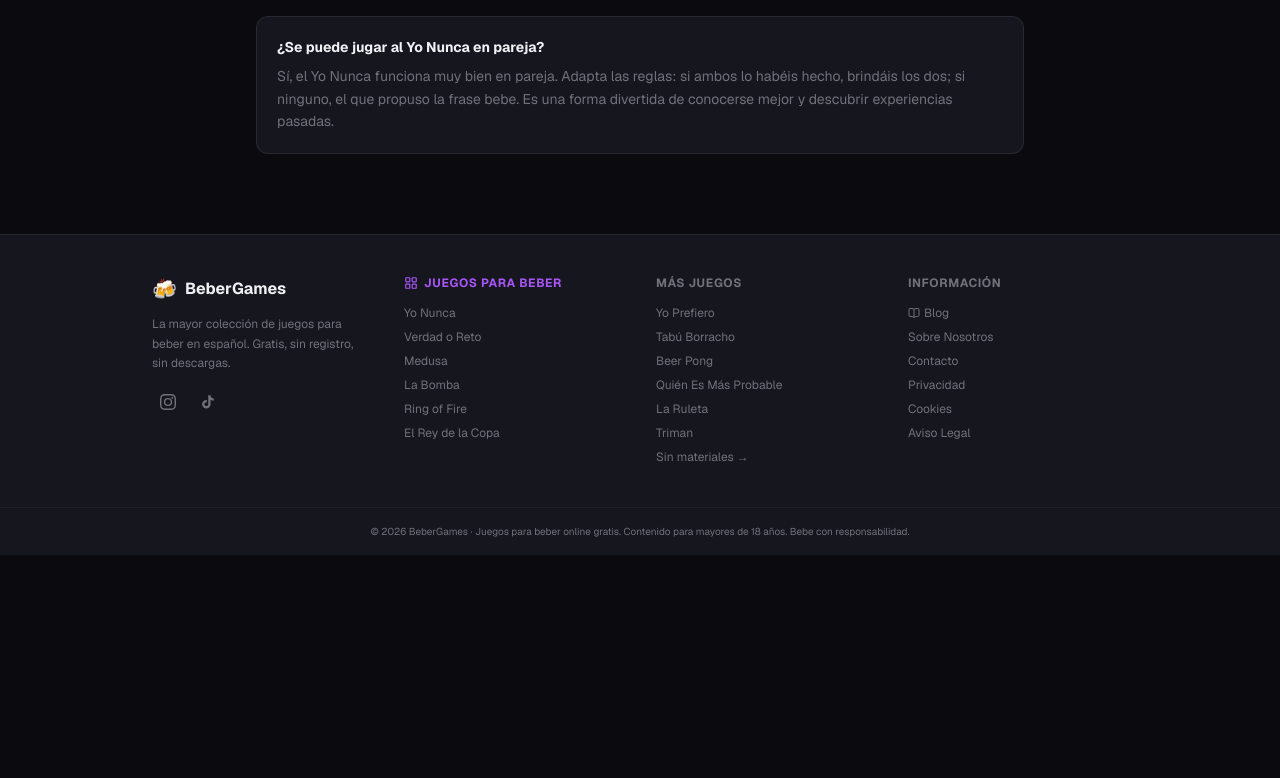
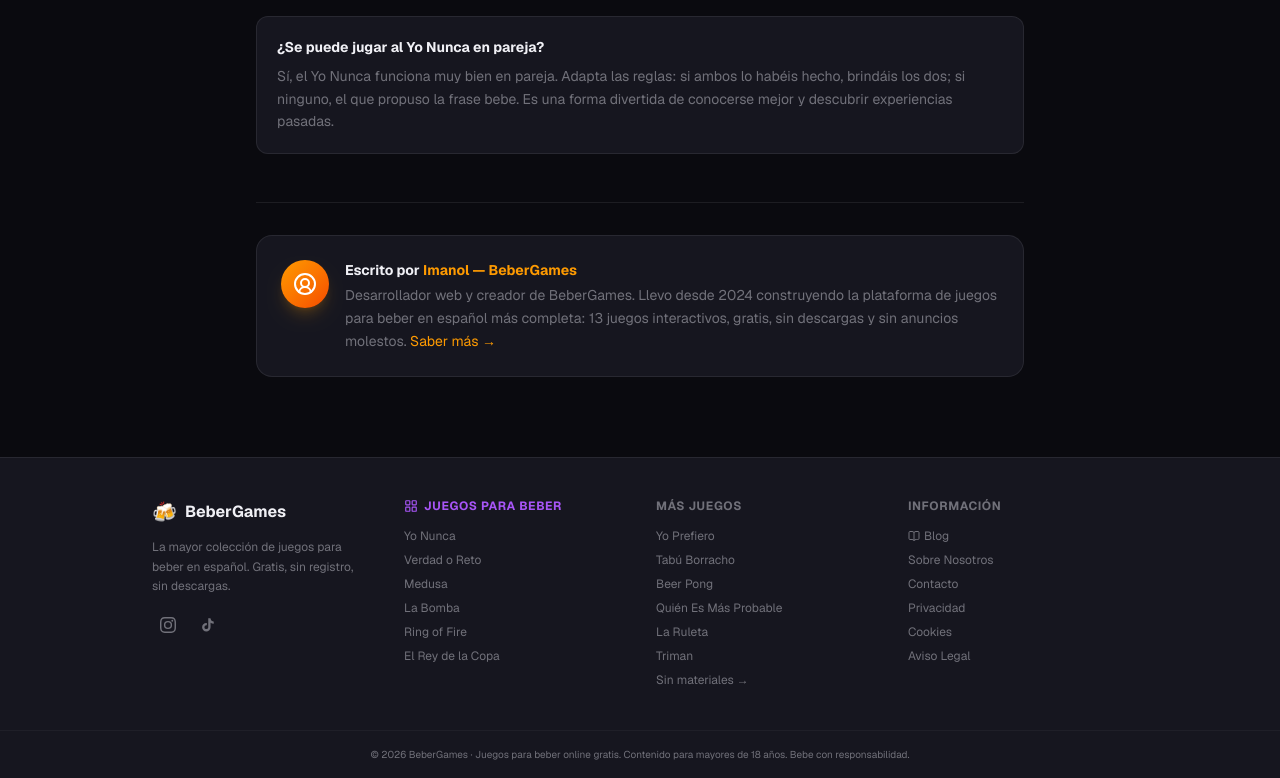
Before and after one commit to imanolmanero-dev/drinking-games, a Next.js app: page /blog/100-preguntas-yo-nunca in a window 1280 px wide. Shown: the part 6682-7460 px from the top of the page. Before the commit the page ends 7237 px from the top, so only its background shows below. Built offline with nearby package versions, Linux system fonts and the light colour scheme.

Commit message:
Fase 3: AuthorBio en posts del blog (E-E-A-T), limpiar metadata duplicada en 4 category layouts

```diff
--- a/app/blog/[slug]/page.tsx
+++ b/app/blog/[slug]/page.tsx
@@ -11,6 +11,7 @@ import {
   BreadcrumbJsonLd,
 } from "@/components/seo/JsonLd";
 import { blogFAQs } from "@/lib/data/blog-faqs";
+import AuthorBio from "@/components/ui/AuthorBio";
 
 const BASE_URL = "https://bebergames.com";
 
@@ -150,6 +151,9 @@ export default async function BlogPostPage({ params }: Params) {
             </div>
           </div>
         )}
+
+        {/* Author bio — señal E-E-A-T */}
+        <AuthorBio />
       </div>
     </article>
   );
--- a/app/juegos/categorias/cartas/layout.tsx
+++ b/app/juegos/categorias/cartas/layout.tsx
@@ -1,15 +1,3 @@
-import type { Metadata } from "next";
-
-export const metadata: Metadata = {
-  title: "Juegos de cartas para beber",
-  description:
-    "Colección de juegos de cartas de póker para beber en grupo. Saca la baraja y descubre juegos clásicos como Ring of Fire o El Mentiroso.",
-  openGraph: {
-    title: "Juegos de Cartas para Beber",
-    description: "Cartas, reglas y mucho alcohol. Los mejores juegos con cartas para tus previas.",
-  },
-};
-
 export default function Layout({ children }: { children: React.ReactNode }) {
   return children;
 }
--- a/app/juegos/categorias/dados/layout.tsx
+++ b/app/juegos/categorias/dados/layout.tsx
@@ -1,15 +1,3 @@
-import type { Metadata } from "next";
-
-export const metadata: Metadata = {
-  title: "Juegos de mesa y dados para beber",
-  description:
-    "Colección de juegos de dados para beber en grupo. Lanza los dados y que la suerte decida quién bebe esta ronda.",
-  openGraph: {
-    title: "Juegos de Dados para Beber",
-    description: "Juegos de dados clásicos para previas como el Señor del 3 (Triman).",
-  },
-};
-
 export default function Layout({ children }: { children: React.ReactNode }) {
   return children;
 }
--- a/app/juegos/categorias/preguntas/layout.tsx
+++ b/app/juegos/categorias/preguntas/layout.tsx
@@ -1,15 +1,3 @@
-import type { Metadata } from "next";
-
-export const metadata: Metadata = {
-  title: "Juegos de preguntas para beber",
-  description:
-    "Colección de juegos para beber basados en preguntas. Yo Nunca, Verdad o Reto, Quién es más probable... descubre los secretos de tus amigos.",
-  openGraph: {
-    title: "Juegos de Preguntas para Beber",
-    description: "Salseo, secretos y risas. Los mejores juegos de preguntas para grupos.",
-  },
-};
-
 export default function Layout({ children }: { children: React.ReactNode }) {
   return children;
 }
--- a/app/juegos/categorias/sin-materiales/layout.tsx
+++ b/app/juegos/categorias/sin-materiales/layout.tsx
@@ -1,15 +1,3 @@
-import type { Metadata } from "next";
-
-export const metadata: Metadata = {
-  title: "Juegos para Beber Sin Materiales",
-  description:
-    "Juegos para beber que no necesitan cartas, dados ni ningún material. Solo gente, bebidas y ganas de pasarlo bien.",
-  openGraph: {
-    title: "Juegos para Beber Sin Materiales",
-    description: "Solo necesitáis gente y bebidas. Los mejores juegos para beber sin ningún material extra.",
-  },
-};
-
 export default function Layout({ children }: { children: React.ReactNode }) {
   return children;
 }
--- /dev/null
+++ b/components/ui/AuthorBio.tsx
@@ -0,0 +1,41 @@
+import Link from "next/link";
+import { UserCircle2 } from "lucide-react";
+
+/**
+ * Bloque de autor al final de cada post del blog.
+ * Señal de E-E-A-T para Google: identifica a la persona real detrás del contenido.
+ */
+export default function AuthorBio() {
+  return (
+    <div className="mt-12 border-t border-border pt-8">
+      <div className="flex items-start gap-4 rounded-2xl border border-border bg-surface p-6">
+        <div className="flex h-12 w-12 shrink-0 items-center justify-center rounded-full bg-gradient-to-br from-amber-500 to-orange-600 shadow-lg shadow-amber-500/20">
+          <UserCircle2 className="h-6 w-6 text-white" />
+        </div>
+        <div className="flex flex-col gap-1">
+          <p className="text-sm font-bold text-foreground">
+            Escrito por{" "}
+            <Link
+              href="/sobre-nosotros"
+              className="text-amber-500 hover:text-amber-400 transition-colors"
+            >
+              Imanol — BeberGames
+            </Link>
+          </p>
+          <p className="text-sm text-muted leading-relaxed">
+            Desarrollador web y creador de BeberGames. Llevo desde 2024
+            construyendo la plataforma de juegos para beber en español más
+            completa: 13 juegos interactivos, gratis, sin descargas y sin
+            anuncios molestos.{" "}
+            <Link
+              href="/sobre-nosotros"
+              className="text-amber-500 hover:text-amber-400 transition-colors"
+            >
+              Saber más →
+            </Link>
+          </p>
+        </div>
+      </div>
+    </div>
+  );
+}
```
